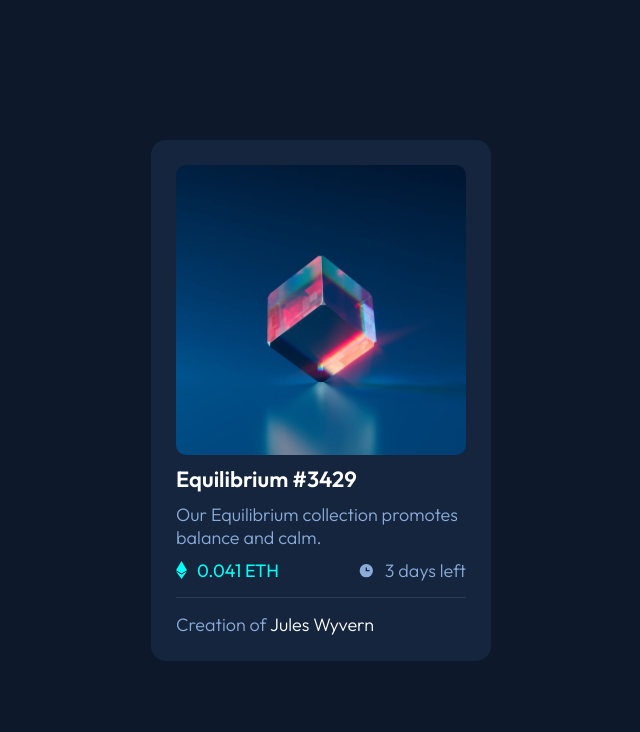
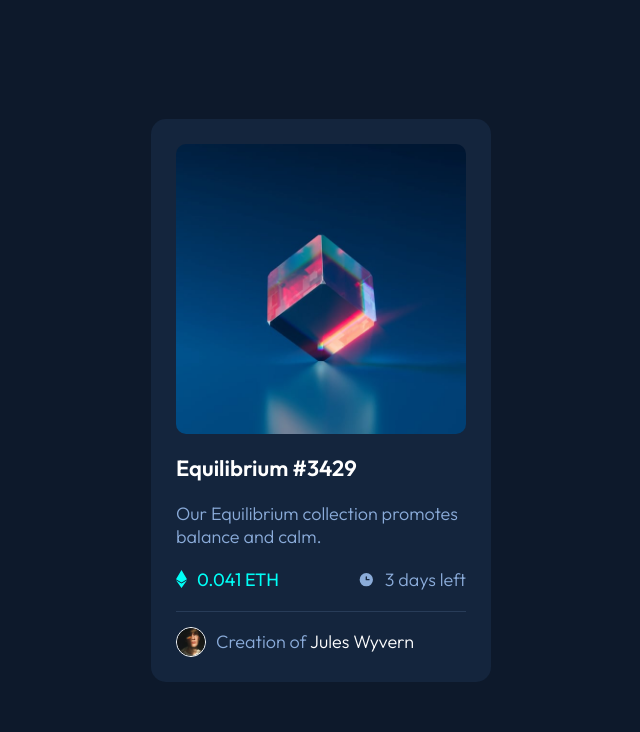
Before and after one commit to tulucalexandru/NFT-Card-Challenge, a plain HTML site: page index.html in a window 1280 px wide. Shown: the top 732 px of the page, without its empty margins (319-959 px from the left). Drawn offline with Linux system fonts and the light colour scheme.

Commit message:
Adjusted styling to match design

```diff
--- a/css/styles.css
+++ b/css/styles.css
@@ -48,13 +48,20 @@
     display: flex;
     flex-direction: row;
     justify-content: space-between;
-    margin: 10px auto 10px auto;
+    margin: 20px auto 20px auto;
 }
 
 .amount, .time {
     display: flex;
     flex-direction: row;
     align-items: center;
+}
+
+.creation {
+    display: flex;
+    align-items: center;
+    height: 30px;
+    vertical-align: middle;
 }
 
 
@@ -67,6 +74,13 @@
 
 .amount>img, .time>img {
     margin-right: 10px;
+}
+
+.avatar {
+    height: 100%;
+    border: solid 1px white;
+    border-radius: 100%;
+    float: left;
 }
 
 .overlay {
@@ -86,6 +100,7 @@
  }
 
  .overlay:hover {
+    cursor: pointer;
      opacity: 0.5;
  }
 
@@ -112,7 +127,13 @@ h1 {
     color: var(--white);
     font-size: 22px;
     font-weight: 600;
-    margin-bottom: 10px;
+    margin-bottom: 20px;
+    margin-top: 20px;
+}
+
+h1:hover {
+    cursor: pointer;
+    color: var(--cyan);
 }
 
 p{
@@ -123,6 +144,11 @@ p{
 
 p>span {
     color: var(--white);
+}
+
+p>span:hover {
+    cursor: pointer;
+    color: var(--cyan);
 }
 
 .amount>p {
@@ -143,3 +169,7 @@ p>span {
 .footer>p {
     color: var(--white);
 }
+
+.creation>p {
+    margin-left: 10px;
+}
--- a/index.html
+++ b/index.html
@@ -57,7 +57,10 @@
         </div>
 
         <hr>
-        <p>Creation of <span>Jules Wyvern</span></p>
+        <div class="creation">
+          <img src="images/image-avatar.png" alt="" class="avatar">
+          <p>Creation of <span>Jules Wyvern</span></p>
+        </div>
       </div>
       <div class="footer">
         <p>Challenge by <a href="https://www.frontendmentor.io?ref=challenge" target="_blank">Frontend Mentor</a>.</p>
```
